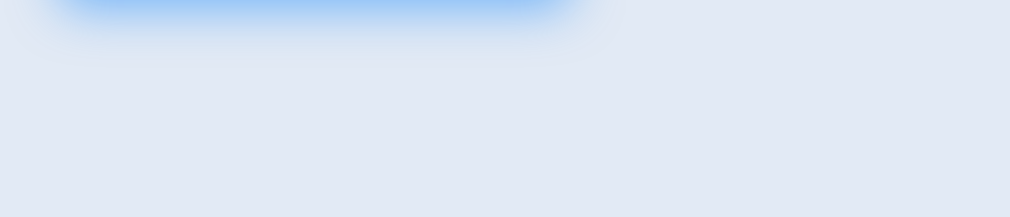
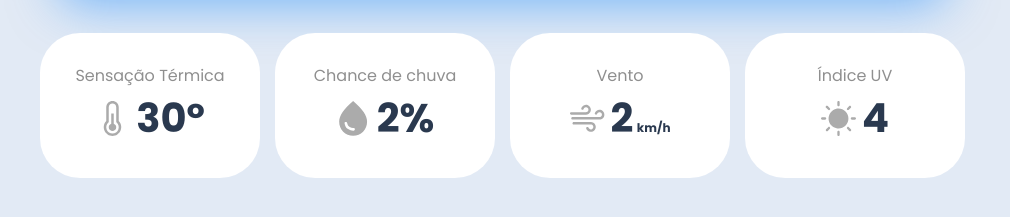
Before and after one commit to DouglasRamosP/weather-forecast, a plain HTML site: page index.html in a window 1280 px wide. Shown: the part 701-918 px from the top of the page, without its empty margins (0-1010 px from the left). Before the commit the page ends 800 px from the top, so only its background shows below. Drawn offline with Linux system fonts and the light colour scheme.

Commit message:
feat: add detailed forecasting

```diff
--- a/index.html
+++ b/index.html
@@ -60,7 +60,7 @@
 
           <div class="hour-weather-item">
             <p class="hour">6:00 PM</p>
-            <img src="./images/clouds.svg" alt=""Nublado />
+            <img src="./images/clouds.svg" alt="" Nublado />
             <p class="temperature">27º</p>
           </div>
 
@@ -70,6 +70,40 @@
             <p class="temperature">26º</p>
           </div>
         </div>
+
+        <div class="weather-details-container">
+          <div class="weather-details-item">
+            <p>Sensação Térmica</p>
+            <div>
+              <img src="./images/sensacao-termica.svg" alt="Sensação Térmica" />
+              <p>30º</p>
+            </div>
+          </div>
+
+          <div class="weather-details-item">
+            <p>Chance de chuva</p>
+            <div>
+              <img src="./images/chuva.svg" alt="Chance de chuva" />
+              <p>2%</p>
+            </div>
+          </div>
+
+          <div class="weather-details-item">
+            <p>Vento</p>
+            <div>
+              <img src="./images/vento.svg" alt="Vento" />
+              <p>2 <span>km/h</span></p>
+            </div>
+          </div>
+
+          <div class="weather-details-item">
+            <p>Índice UV</p>
+            <div>
+              <img src="./images/indice-uv.svg" alt="Vento" />
+              <p>4</p>
+            </div>
+          </div>
+        </div>
       </div>
     </div>
   </body>
--- a/style.css
+++ b/style.css
@@ -75,7 +75,7 @@ body {
   display: flex;
   flex-direction: column;
   justify-content: center;
-  align-items: center ;
+  align-items: center;
 }
 
 .hourly-forecast-container .hour-weather-item > img {
@@ -92,10 +92,54 @@ body {
 
 .temperature {
   color: #fff;
- font-size: 2rem;
+  font-size: 2rem;
   font-weight: 700;
 }
 
+/* Detalhes*/
+.weather-details-container {
+  margin-top: 40px;
+  display: grid;
+  grid-template-columns: repeat(4, 220px);
+  grid-column-gap: 15px;
+}
+
+.weather-details-container .weather-details-item {
+  background-color: #fff;
+  border-radius: 40px;
+  padding: 30px;
+  display: flex;
+  flex-direction: column;
+  justify-content: center;
+  align-items: center;
+  text-align: center;
+}
+
+.weather-details-container .weather-details-item > p:first-child {
+  color: #8f8f8f;
+}
+
+.weather-details-container .weather-details-item > div {
+  display: flex;
+  align-items: center;
+}
+
+.weather-details-container .weather-details-item > div > p {
+  font-size: 2.5rem;
+  font-weight: 700;
+  color: #2a394f;
+  margin-left: 6px;
+}
+
+.weather-details-container .weather-details-item > div > img {
+  width: 35px;
+  height: 35px;
+}
+
+.weather-details-container .weather-details-item > div > p > span {
+  font-size: 0.75rem;
+  margin-left: -5px;
+}
 
 /* Utilidades*/
 .custom-input {
```
Also changed, not shown: images/chuva.svg (added), images/indice-uv.svg (added), images/sensacao-termica.svg (added), images/vento.svg (added).
